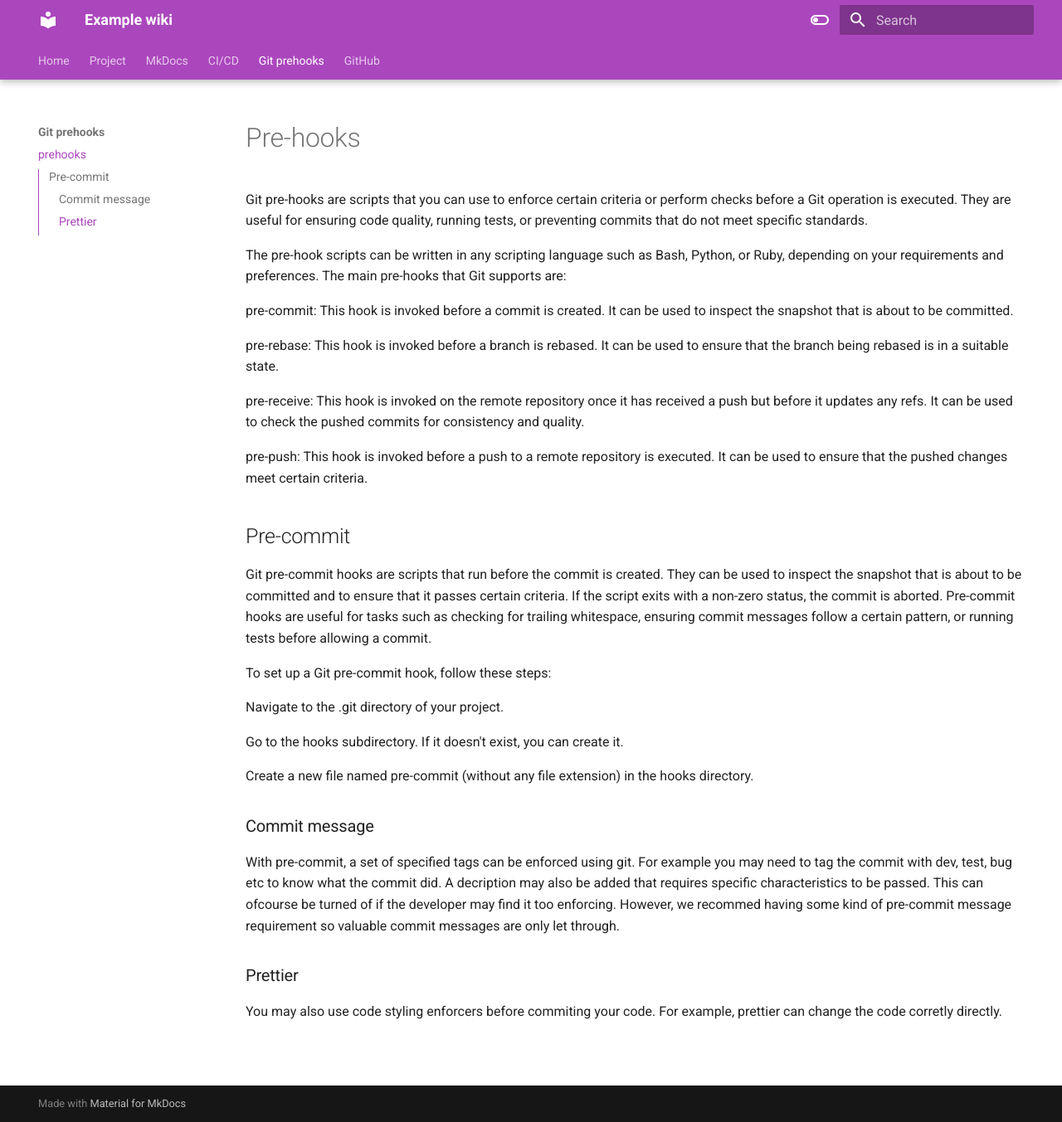
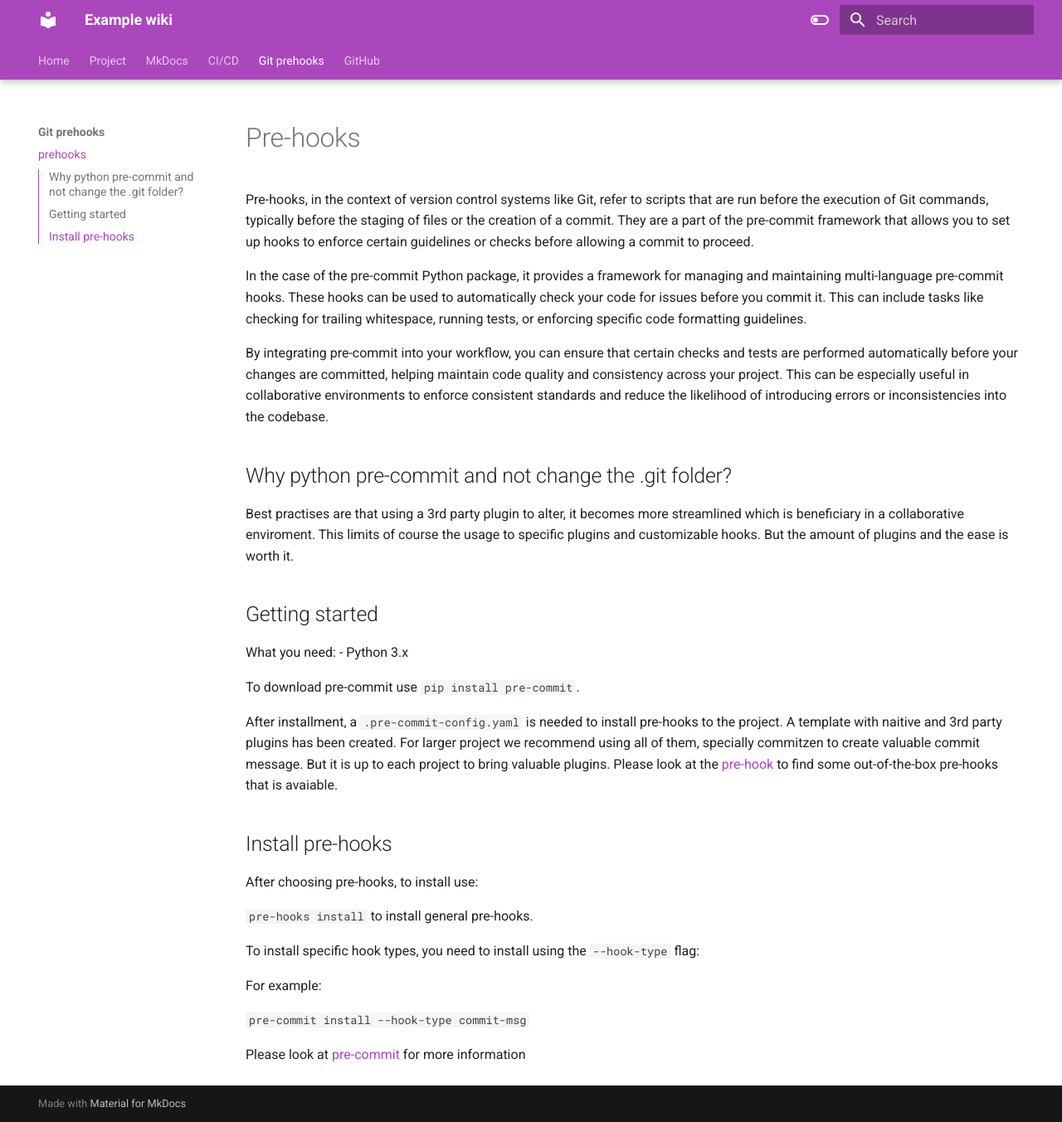
Before and after one commit to linneasimonexjobb/template-repository, an MkDocs documentation site: the page built from docs/docs/git/prehooks.md, in a window 1280 px wide and 1353 px high. Shown: the whole window at 83% size. Built offline with MkDocs 1.6.1 and Material for MkDocs 9.7.7, drawn with Linux system fonts in a browser that asks for light colours; the version menu is left out.

Commit message:
updated pre-hooks

```diff
--- a/docs/docs/git/prehooks.md
+++ b/docs/docs/git/prehooks.md
@@ -1,33 +1,32 @@
 # Pre-hooks
-Git pre-hooks are scripts that you can use to enforce certain criteria or perform checks before a Git operation is executed. They are useful for ensuring code quality, running tests, or preventing commits that do not meet specific standards.
+Pre-hooks, in the context of version control systems like Git, refer to scripts that are run before the execution of Git commands, typically before the staging of files or the creation of a commit. They are a part of the pre-commit framework that allows you to set up hooks to enforce certain guidelines or checks before allowing a commit to proceed.
 
-The pre-hook scripts can be written in any scripting language such as Bash, Python, or Ruby, depending on your requirements and preferences. The main pre-hooks that Git supports are:
+In the case of the pre-commit Python package, it provides a framework for managing and maintaining multi-language pre-commit hooks. These hooks can be used to automatically check your code for issues before you commit it. This can include tasks like checking for trailing whitespace, running tests, or enforcing specific code formatting guidelines.
 
-pre-commit: This hook is invoked before a commit is created. It can be used to inspect the snapshot that is about to be committed.
+By integrating pre-commit into your workflow, you can ensure that certain checks and tests are performed automatically before your changes are committed, helping maintain code quality and consistency across your project. This can be especially useful in collaborative environments to enforce consistent standards and reduce the likelihood of introducing errors or inconsistencies into the codebase.
 
-pre-rebase: This hook is invoked before a branch is rebased. It can be used to ensure that the branch being rebased is in a suitable state.
+## Why python pre-commit and not change the .git folder?
+Best practises are that using a 3rd party plugin to alter, it becomes more streamlined which is beneficiary in a collaborative enviroment.
+This limits of course the usage to specific plugins and customizable hooks. But the amount of plugins and the ease is worth it.
 
-pre-receive: This hook is invoked on the remote repository once it has received a push but before it updates any refs. It can be used to check the pushed commits for consistency and quality.
+## Getting started
+What you need:
+- Python 3.x
 
-pre-push: This hook is invoked before a push to a remote repository is executed. It can be used to ensure that the pushed changes meet certain criteria.
+To download pre-commit use `pip install pre-commit`.
 
+After installment, a `.pre-commit-config.yaml` is needed to install pre-hooks to the project. A template with naitive and 3rd party plugins has been created.
+For larger project we recommend using all of them, specially commitzen to create valuable commit message. But it is up to each project to bring valuable plugins. Please look at the [pre-hook](https://github.com/pre-commit/pre-commit-hooks) to find some out-of-the-box pre-hooks that is avaiable.
 
-## Pre-commit
-Git pre-commit hooks are scripts that run before the commit is created. They can be used to inspect the snapshot that is about to be committed and to ensure that it passes certain criteria.
-If the script exits with a non-zero status, the commit is aborted. Pre-commit hooks are useful for tasks such as checking for trailing whitespace, ensuring commit messages follow a certain
-pattern, or running tests before allowing a commit.
+## Install pre-hooks
+After choosing pre-hooks, to install use:
 
-To set up a Git pre-commit hook, follow these steps:
+`pre-hooks install` to install general pre-hooks.
 
-Navigate to the .git directory of your project.
+To install specific hook types, you need to install using the `--hook-type` flag:
 
-Go to the hooks subdirectory. If it doesn't exist, you can create it.
+For example:
 
-Create a new file named pre-commit (without any file extension) in the hooks directory.
+`pre-commit install --hook-type commit-msg`
 
-### Commit message
-With pre-commit, a set of specified tags can be enforced using git. For example you may need to tag the commit with dev, test, bug etc to know what the commit did. A decription may also be added that requires specific characteristics to be passed.
-This can ofcourse be turned of if the developer may find it too enforcing. However, we recommed having some kind of pre-commit message requirement so valuable commit messages are only let through.
-
-### Prettier
-You may also use code styling enforcers before commiting your code. For example, prettier can change the code corretly directly.
+Please look at [pre-commit](https://pre-commit.com/) for more information
```
Also changed, not shown: docs/docs/CI/ci.md (line endings or trailing spaces).
